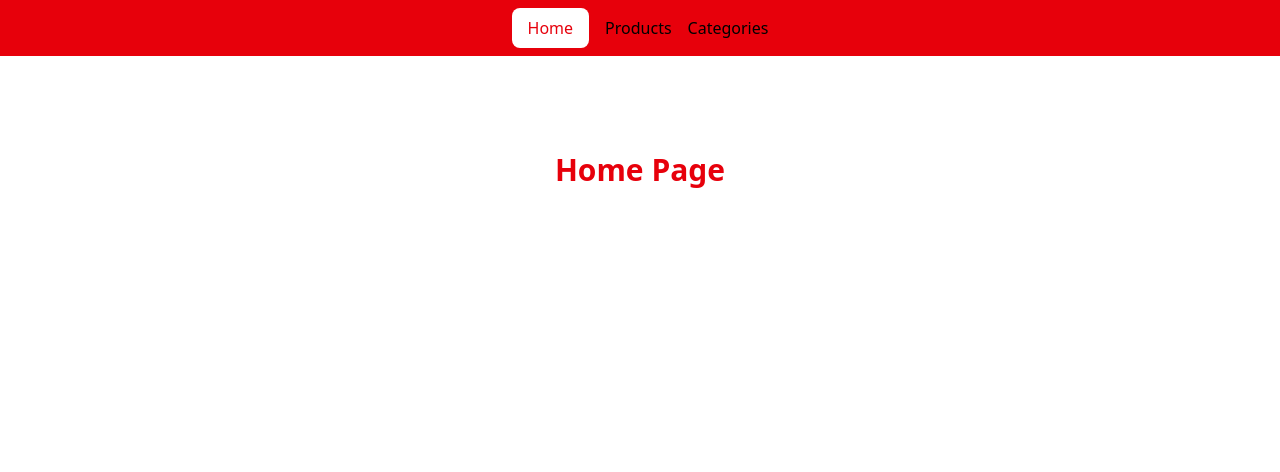
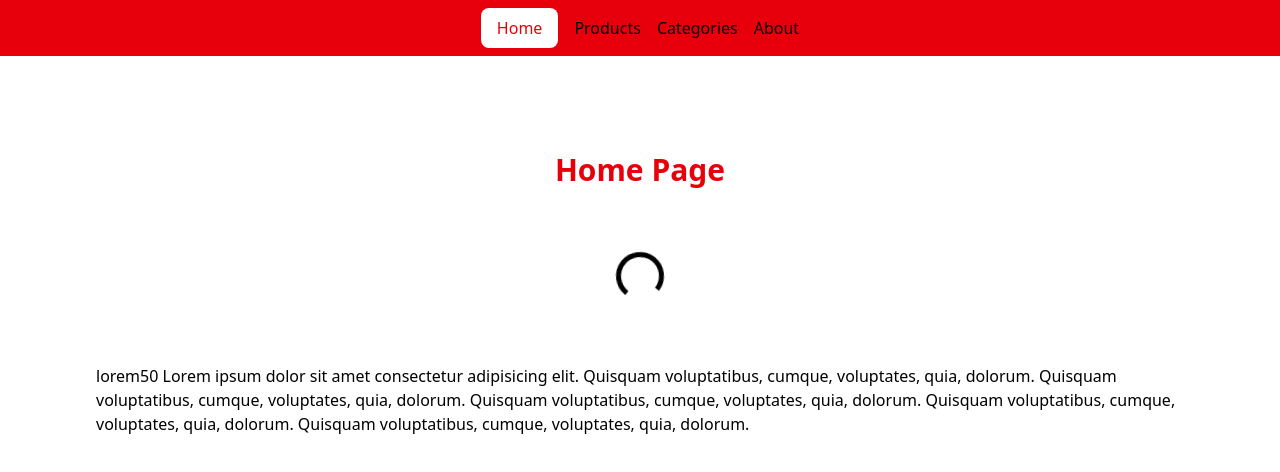
Before and after one commit to walidashraf0/test-next-one, a Next.js app: page / in a window 1280 px wide. Shown: the top 472 px of the page. Built offline with nearby package versions, Linux system fonts and the light colour scheme.

Commit message:
Loading and Streaming using Suspense

```diff
--- /dev/null
+++ b/app/(pages)/about/page.jsx
@@ -0,0 +1,46 @@
+import React from "react";
+
+const About = () => {
+//   const [data, setData] = useState(null);
+//   const [loading, setLoading] = useState(true);
+
+  const fetchData = () =>
+    new Promise((resolve) => {
+      setTimeout(() => {
+        resolve("Data fetched successfully!");
+      }, 5000);
+    });
+
+//   useEffect(() => {
+//     try {
+//       const x = fetchData().then((res) => {
+//         return res;
+//       });
+//       setData(x);
+//     } catch (error) {
+//       console.error("Error fetching data:", error);
+//     } finally {
+//       setLoading(false);
+//     }
+//   }, []);
+
+let data = fetchData();
+
+  return (
+    <section className="flex min-h-screen flex-col items-center justify-center p-24 gap-4">
+      <h1 className="text-4xl font-bold text-red-600">About</h1>
+      {/* {loading ? (
+        <h3 className="text-3xl text-red-600 font-bold font-mono">Loading...</h3>
+      ) : (
+        ""
+      )} */}
+      {data ? (
+        <h3 className="text-lg text-red-600 font-bold font-mono">{data}</h3>
+      ) : (
+        ""
+      )}
+    </section>
+  );
+};
+
+export default About;
--- /dev/null
+++ b/app/components/GetData.jsx
@@ -0,0 +1,19 @@
+import React from 'react'
+
+const GetData = () => {
+
+    const fetchData = () =>
+        new Promise((resolve) => {
+          setTimeout(() => {
+            resolve("Data fetched successfully!");
+          }, 5000);
+        });
+
+    let data = fetchData();
+
+  return (
+    <h3 className='text-lg text-red-600 font-bold font-mono'>{data}</h3>
+  )
+}
+
+export default GetData
--- a/app/components/Navbar.jsx
+++ b/app/components/Navbar.jsx
@@ -11,6 +11,7 @@ const Navbar = () => {
     { name: "Home", path: "/" },
     { name: "Products", path: "/products" },
     { name: "Categories", path: "/categories" },
+    { name: "About", path: "/about" },
   ];
 
   return (
--- /dev/null
+++ b/app/loading.jsx
@@ -0,0 +1,11 @@
+import React from "react";
+
+const Loading = () => {
+  return (
+    <div className="flex min-h-screen flex-col items-center justify-center p-24 gap-4 animate-pulse">
+      <h3 className="text-3xl text-red-600 font-bold font-mono">Loading...</h3>
+    </div>
+  );
+};
+
+export default Loading;
--- a/app/page.js
+++ b/app/page.js
@@ -1,10 +1,22 @@
-import React from "react";
+import React, { Suspense } from "react";
+import GetData from "./components/GetData";
 
 export default function Home() {
   return (
     <>
-      <section className="flex justify-between items-center min-h-screen flex-col p-24">
+      <section className="flex justify-start items-center min-h-screen flex-col gap-16 p-24">
         <h1 className="text-3xl font-extrabold text-red-600">Home Page</h1>
+        <Suspense fallback={<div className="animate-spin border-5 rounded-full border-black w-12 h-12 border-t-transparent"></div>}>
+          <GetData />
+        </Suspense>
+        <p>lorem50
+          Lorem ipsum dolor sit amet consectetur adipisicing elit. Quisquam
+          voluptatibus, cumque, voluptates, quia, dolorum. Quisquam
+          voluptatibus, cumque, voluptates, quia, dolorum. Quisquam
+          voluptatibus, cumque, voluptates, quia, dolorum. Quisquam
+          voluptatibus, cumque, voluptates, quia, dolorum. Quisquam
+          voluptatibus, cumque, voluptates, quia, dolorum.
+        </p>
       </section>
     </>
   );
```
Also changed, not shown: 1 other file (tests, documents, lock files or other folders).
